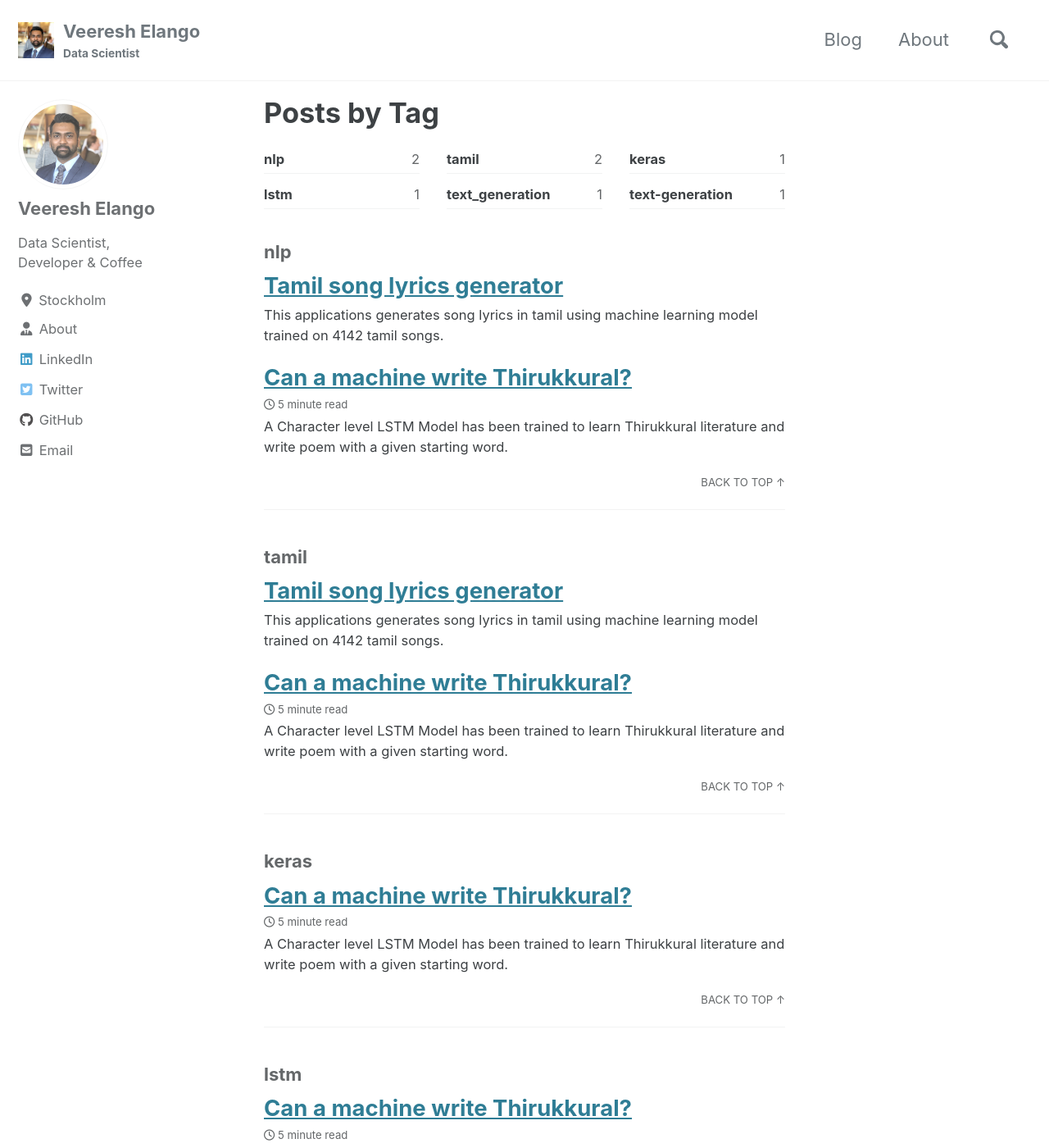
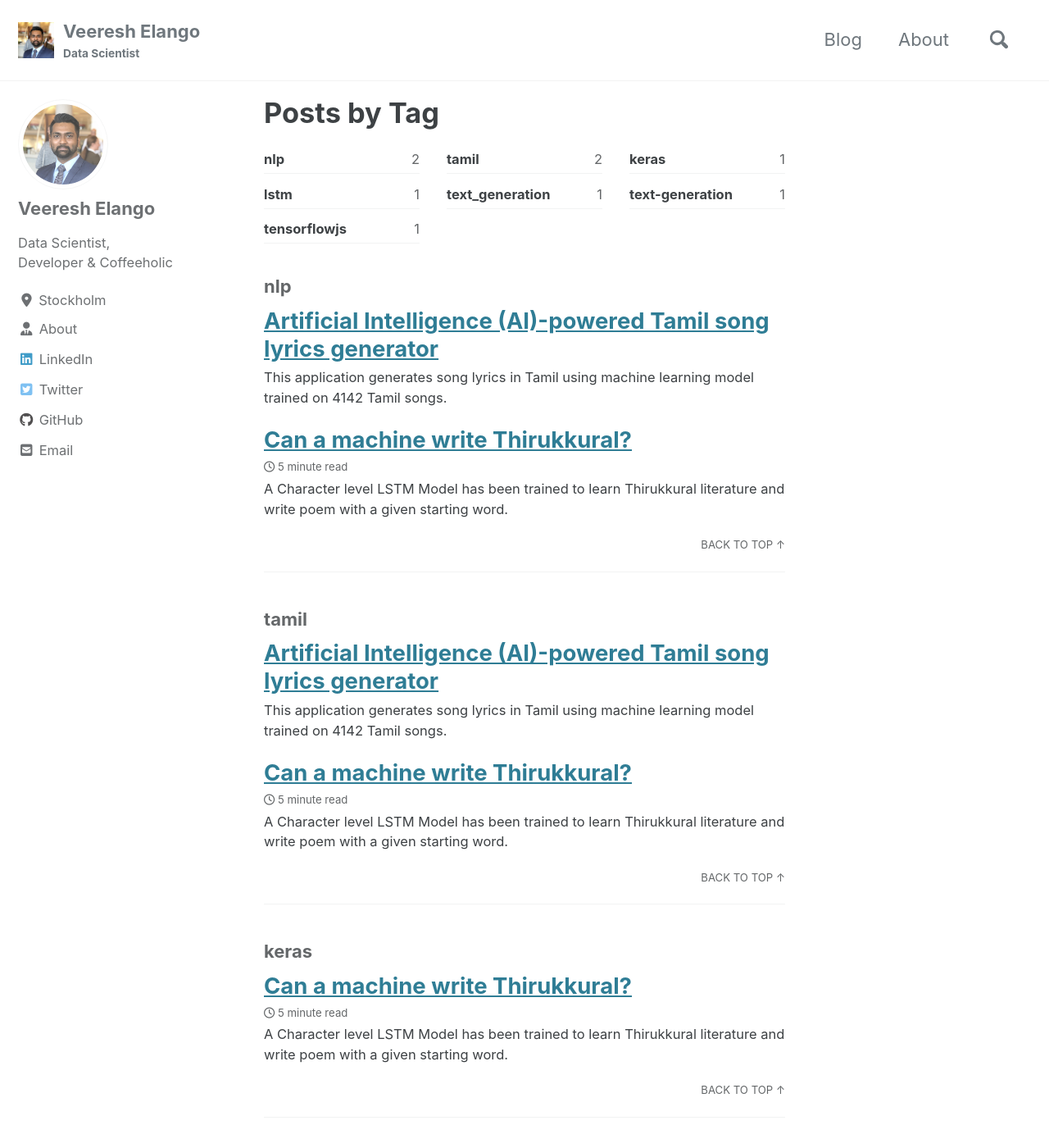
Before and after one commit to VeereshElango/veereshelango.github.io, a Jekyll site: the page built from _pages/tag-archive.md, in a window 1280 px wide and 1400 px high. Shown: the whole window at 82% size. Built offline with Jekyll 4.4.1, drawn with Linux system fonts in a browser that asks for light colours; cached includes are drawn as plain includes; nearby versions of some CDN libraries; some of the changed text lies outside the part shown.

Commit message:
First version of tamil song lyrics generator

```diff
--- a/_config.yml
+++ b/_config.yml
@@ -96,7 +96,7 @@
 author:
   name             : "Veeresh Elango"
   avatar           : "/assets/images/suit.jpg"
-  bio              : "Data Scientist, <br/> Developer & Coffee"
+  bio              : "Data Scientist, <br/> Developer & Coffeeholic"
   location         : "Stockholm"
   email            : "ecveer@gmail.com"
   links:
--- a/_includes/tamil_song_style.html
+++ b/_includes/tamil_song_style.html
@@ -33,5 +33,21 @@
           flex-direction: column;
         }
       }
+      .column.middle.output{
+        border-color: #f1f1f1;
+        border-style: solid;
+      }
+      #diversityValue{
+        font-size: 60%;
+        background-color:#263238;
+        color:#e4f5f5;
+        padding:2px;
+      }
+      .outputHeader{
+        border-bottom: 2px solid #f1f1f1;
+      }
+      .errorMsg{
+        color:red;
+      }
 
 </style>
```
Also changed, not shown: _posts/2020-04-14-ai-powered-tamil-song-lyrics-generator.md (added, +121 -0 lines), _posts/2020-04-14-tamil-song-lyrics-generator.md (deleted, +0 -54 lines), assets/js/util.js (+21 -1 lines), assets/images/lyrics.jpg (added), 1 other file.
